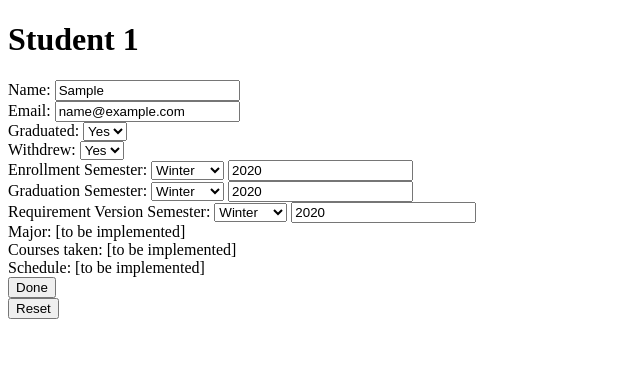
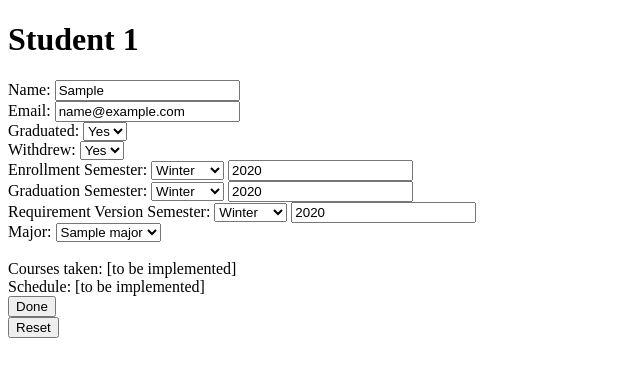
Before and after one commit to romanz-online/CSE416_MAST, a Django app: page /mast/edit/1/ in a window 1280 px wide. Shown: the top 377 px of the page, without its empty margins (0-640 px from the left). Run offline with Django 3.2, Linux system fonts and the light colour scheme; tables that the repository leaves empty hold one stand-in row (values such as "Sample post").

Commit message:
Added major attribute to student, search-by-major functionality, and major-editing in student profiles

```diff
--- a/mast/admin.py
+++ b/mast/admin.py
@@ -1,4 +1,5 @@
 from django.contrib import admin
-from .models import Student
+from .models import Student, Major
 
 admin.site.register(Student)
+admin.site.register(Major)
--- a/mast/models.py
+++ b/mast/models.py
@@ -25,14 +25,17 @@ class Season(models.TextChoices):
 #     prerequisite_class_number = models.IntegerField()
 #
 #
-# class Major(models.Model):
-#     name = models.CharField(max_length=100)
-#     department = models.CharField(max_length=10)
-#     track = models.CharField(max_length=100)
-#     requirement_semester_season = models.CharField(max_length=2, choices=Season.choices, default=Season.FALL)
-#     requirement_semester_year = models.IntegerField()
-#     thesis_required = models.BooleanField(default=False)
-#     project_required = models.BooleanField(default=False)
+class Major(models.Model):
+    name = models.CharField(max_length=50)
+    department = models.CharField(max_length=50)
+    track = models.CharField(max_length=50)
+    requirement_semester_season = models.CharField(max_length=6, choices=Season.choices, default=Season.FALL)
+    requirement_semester_year = models.IntegerField(default=datetime.now().year)
+    thesis_required = models.BooleanField(default=False)
+    project_required = models.BooleanField(default=False)
+
+    def __str__(self):
+        return self.name
 
 
 # class Required_Classes_for_Major(models.Model):
@@ -56,7 +59,7 @@ class Student(models.Model):
     graduation_semester_year = models.IntegerField(default=datetime.now().year)
     requirement_semester_season = models.CharField(max_length=6, choices=Season.choices, default=Season.FALL)
     requirement_semester_year = models.IntegerField(default=datetime.now().year)
-    # major = models.ForeignKey(Major, on_delete=models.SET_NULL)
+    major = models.ForeignKey(Major, null=True, on_delete=models.SET_NULL)
     graduated = models.BooleanField(default=False)
     withdrew = models.BooleanField(default=False)
     password = models.CharField(max_length=100) # may be unnecessary
--- a/mast/templates/mast/detail.html
+++ b/mast/templates/mast/detail.html
@@ -13,7 +13,7 @@ Enrollment Semester: {{ student.entry_semester_season }}, {{ student.entry_semes
 Graduation Semester: {{ student.graduation_semester_season }}, {{ student.graduation_semester_year }} <br>
 Requirement Version Semester: {{ student.requirement_semester_season }}, {{ student.requirement_semester_year }} <br>
 <br>
-Major: [to be implemented] <br>
+Major: {{ student.major }} <br>
 Courses taken: [to be implemented] <br>
 Schedule: [to be implemented] <br>
 
--- a/mast/templates/mast/edit.html
+++ b/mast/templates/mast/edit.html
@@ -104,9 +104,18 @@
             <option value = "Fall" selected>Fall</option>
         {% endif %}
     </select>
-    <input name="requirement_year" type="text" autocomplete="on" value={{ student.requirement_semester_year }}>
+    <input name="requirement_year" type="text" autocomplete="on" value={{ student.requirement_semester_year }}> <br>
+    Major:
+    <select name="major">
+        {% for major in major_list %}
+            {% if major.id == student.major.id %}
+                <option selected value={{ major.id }}>{{ major }}</option>
+            {% else %}
+                <option value = {{ major.id }}>{{ major }}</option>
+            {% endif %}
+        {% endfor %}
+    </select> <br>
     <br>
-    Major: [to be implemented] <br>
     Courses taken: [to be implemented] <br>
     Schedule: [to be implemented] <br>
     <button type="submit">Done</button>
--- a/mast/views.py
+++ b/mast/views.py
@@ -1,17 +1,18 @@
 from django.shortcuts import get_object_or_404, render
 from django.http import HttpResponseRedirect
 from django.urls import reverse
-from .models import Student
+from .models import Student, Major
 
 
 def index(request):
-    context = {'student_list': Student.objects.order_by('sbu_id')}
+    context = {'student_list': Student.objects.order_by('sbu_id'), 'major_list': Major.objects.order_by('name')}
     return render(request, 'mast/index.html', context)
 
 
 def search(request):
     name_search = request.GET['name']
     sbu_id_search = request.GET['sbu_id']
+    major_search = request.GET['major']
     graduated_search = True if request.GET['graduated'] == 'yes' else False
     withdrew_search = True if request.GET['withdrew'] == 'yes' else False
     name_list = Student.objects.filter(name__icontains=name_search)
@@ -24,23 +25,30 @@ def search(request):
         name_list = name_list.filter(withdrew=False)
         sbu_id_list = sbu_id_list.filter(withdrew=False)
 
+    m = Major.objects.get(id=int(major_search))
+    if m.name != '(None)':
+        name_list = name_list.filter(major=m)
+        sbu_id_list = sbu_id_list.filter(major=m)
+
     student_list = list(set(name_list) & set(sbu_id_list))
     context = {'student_list': student_list,
+               'major_list': Major.objects.order_by('name'),
                'name_search': name_search,
                'sbu_id_search': sbu_id_search,
                'graduated_search': graduated_search,
-               'withdrew_search': withdrew_search}
+               'withdrew_search': withdrew_search,
+               'major_search': int(major_search)}
     return render(request, 'mast/index.html', context)
 
 
 def detail(request, sbu_id):
     student = get_object_or_404(Student, pk=sbu_id)
-    return render(request, 'mast/detail.html', {'student': student})
+    return render(request, 'mast/detail.html', {'student': student, 'major_list': Major.objects.order_by('name')})
 
 
 def edit(request, sbu_id):
     student = get_object_or_404(Student, pk=sbu_id)
-    return render(request, 'mast/edit.html', {'student': student})
+    return render(request, 'mast/edit.html', {'student': student, 'major_list': Major.objects.order_by('name')})
 
 
 def commit_edit(request, sbu_id):
@@ -48,6 +56,7 @@ def commit_edit(request, sbu_id):
     try:
         name = request.GET['name']
         email = request.GET['email']
+        major = request.GET['major']
         graduated = True if request.GET['graduated'] == 'yes' else False
         withdrew = True if request.GET['withdrew'] == 'yes' else False
         entry_season = request.GET['entry_season']
@@ -58,6 +67,7 @@ def commit_edit(request, sbu_id):
         requirement_year = request.GET['requirement_year']
         student.name = name
         student.email = email
+        student.major = Major.objects.get(id=int(major))
         student.graduated = graduated
         student.withdrew = withdrew
         student.entry_semester_season = entry_season
@@ -71,6 +81,7 @@ def commit_edit(request, sbu_id):
         student = get_object_or_404(Student, pk=sbu_id)
         return render(request, 'mast/edit.html', {
             'student': student,
+            'major_list': Major.objects.order_by('name'),
             'error_message': "Something went wrong.",
         })
     return HttpResponseRedirect(reverse('mast:detail', args=(sbu_id,)))
```
Also changed, not shown: mast/templates/mast/index.html (+22 -4 lines), mast/migrations/0006_auto_20210314_0009.py (added).
